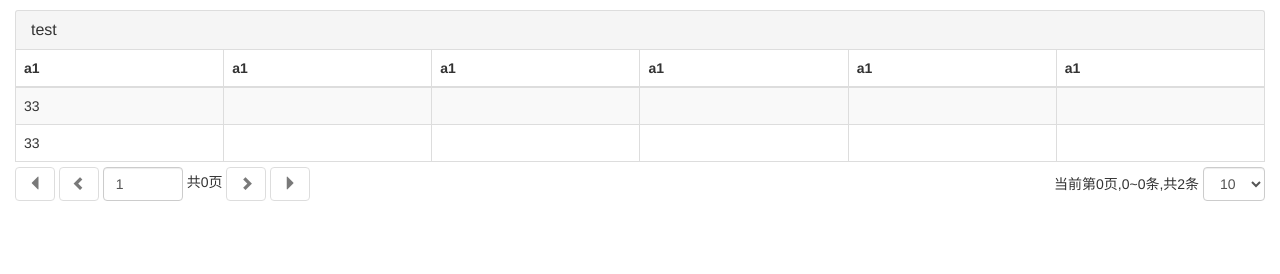
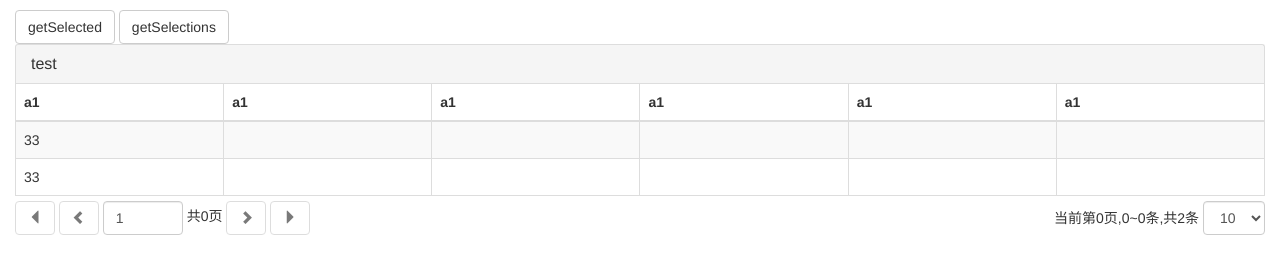
Before and after one commit to weeksun23/AvalonBootstrap, a plain HTML site: page demo/table/table.html in a window 1280 px wide. Drawn offline with Linux system fonts and the light colour scheme.

Commit message:
update table

```diff
--- a/demo/table/table.html
+++ b/demo/table/table.html
@@ -9,10 +9,12 @@
 <link href="../../css/base.css" rel="stylesheet">
 </head>
 <body ms-controller='page'>
-<div class="container-fluid">
+<div class="container-fluid mgt10">
 	<div class='row'>
 		<div class='col-sm-12'>
-			<div class='mgt10' ms-widget="table,$table1,$table1Opts"></div>
+			<button class='btn btn-default' ms-click='getSelected'>getSelected</button>
+			<button class='btn btn-default' ms-click='getSelections'>getSelections</button>
+			<div ms-widget="table,$table1,$table1Opts"></div>
 		</div>
 	</div>
 </div>
@@ -21,10 +23,17 @@
 	require(["avalon.extend","table/avalon.table"],function(){
 		var vmodel = avalon.define({
 			$id : "page",
+			getSelected : function(){
+				avalon.log(avalon.vmodels.$table1.getSelected());
+			},
+			getSelections : function(){
+				avalon.log(avalon.vmodels.$table1.getSelections());
+			},
 			$table1Opts : {
 				title : "test",
+				singleSelect : true,
 				columns : [
-					{field : "a1",title : "a1"},
+					{field : "a1",title : "a1",sort : true},
 					{field : "a2",title : "a1"},
 					{field : "a3",title : "a1"},
 					{field : "a4",title : "a1"},
--- a/src/table/avalon.table.css
+++ b/src/table/avalon.table.css
@@ -1,9 +1,9 @@
-.panel-table.panel{
+.mgrid.panel{
 	border: 0;position: relative;box-shadow:none;
 	-moz-box-shadow: none;
 	-webkit-box-shadow:none;
 }
-.panel-table.panel .panel-heading{border-width:1px 1px 0 1px;border-style: solid;}
+.mgrid.panel .panel-heading{border-width:1px 1px 0 1px;border-style: solid;}
 .mtable.panel-body{padding:0;}
 .mtable .table{margin-bottom:0}
 .mtable .table-responsive{margin-bottom:5px;}
@@ -12,8 +12,16 @@
 .mtable h2{margin:0;padding:20px 0;border:1px solid #ddd;border-top:0}
 .mtable .mtable-tr-hover,
 .mtable .table-striped .mtable-tr-hover{background-color: #eee}
+.mtable .table-striped .mtable-th-hover{background-color: #e2e2e2}
+.mtable .table-striped .mtable-tr-selected{background-color: #FAF5B4}
 .mpagination>div>span{display: inline-block;}
 .mpagination .form-control{display: inline-block;width: auto;}
 .mpagination input.form-control{vertical-align: middle;}
 .mpagination .glyphicon:hover{background-color: #e2e2e2}
 .mpagination .page{width: 80px}
+@media (max-width: 570px) {
+	.mpagination .pull-right{display: none;}
+}
+@media (max-width: 340px) {
+	.mpagination .mpagination-first,.mpagination .mpagination-last{display: none;}
+}
--- a/src/table/avalon.table.html
+++ b/src/table/avalon.table.html
@@ -6,14 +6,19 @@
 		<table class="table" ms-class='table-striped:striped' ms-class-1='table-bordered:border'>
 			<thead>
 				<tr>
-					<th ms-repeat='columns'>
-						<div>{{el.title}}</div>
+					<th ms-repeat='columns' ms-css-width='el.width' ms-click='sort(el)' ms-hover='mtable-th-hover'>
+						<div>
+							{{el.title}}
+							<span class='pull-right' ms-if='el.sort' ms-visible='el.sortOrder'>
+								<i class='glyphicon' ms-class='glyphicon-triangle-{{el.sortOrder}}'></i>
+							</span>
+						</div>
 					</th>
 				</tr>
 			</thead>
 			<tbody>
-				<tr ms-repeat-item="data[rowsKey]" ms-hover="mtable-tr-hover">
-					<td ms-repeat-el='columns'>
+				<tr ms-repeat-item="data[rowsKey]" ms-hover="mtable-tr-hover" ms-class='mtable-tr-selected:item._selected' ms-click='toggleSelect(item)'>
+					<td ms-repeat-el='columns' ms-css-width='el.width'>
 						<div>{{el.formatter ? el.formatter(item[el.field],item) : item[el.field] | html}}</div>
 					</td>
 				</tr>
@@ -24,7 +29,7 @@
 </div>
 <div ms-if='pagination' class='mpagination clearfix'>
 	<div class='pull-left' onselectstart='return false'>
-		<button class='btn btn-default' ms-class='disabled:curPage <= 1' ms-click='$toPage("first")'>
+		<button class='btn btn-default mpagination-first' ms-class='disabled:curPage <= 1' ms-click='$toPage("first")'>
 			<i class='glyphicon glyphicon-triangle-left'></i>
 		</button>
 		<button class='btn btn-default' ms-class='disabled:curPage <= 1' ms-click='$toPage(-1)'>
@@ -36,7 +41,7 @@
 		<button class='btn btn-default' ms-class='disabled:curPage >= sumPage' ms-click='$toPage(1)'>
 			<i class='glyphicon glyphicon-chevron-right'></i>
 		</button>
-		<button class='btn btn-default' ms-class='disabled:curPage >= sumPage' ms-click='$toPage("last")'>
+		<button class='btn btn-default mpagination-last' ms-class='disabled:curPage >= sumPage' ms-click='$toPage("last")'>
 			<i class='glyphicon glyphicon-triangle-right'></i>
 		</button>
 	</div>
--- a/src/table/avalon.table.js
+++ b/src/table/avalon.table.js
@@ -8,7 +8,12 @@ define(["avalon.extend","text!./avalon.table.html","css!./avalon.table.css"],fun
 				//格式化函数
 				formatter : null,
 				//标题
-				title : ""
+				title : "",
+				//列宽度
+				width : null,
+				//排序
+				sort : null,
+				sortOrder : null
 			};
 			for(var i in obj){
 				if(column[i] === undefined){
@@ -33,12 +38,13 @@ define(["avalon.extend","text!./avalon.table.html","css!./avalon.table.css"],fun
 		var options = data.tableOptions;
 		initFrontPageData(options);
 		initColumns(options.columns);
+		var lastSelect;
 		var vmodel = avalon.define(data.tableId,function(vm){
 			avalon.mix(vm,options);
 			vm.widgetElement = element;
-			vm.$skipArray = ['widgetElement','pageSizeArr','totalKey','rowsKey','loadData','frontPageData','queryParams'];
+			vm.$skipArray = ['widgetElement','pageSizeArr','totalKey','rowsKey','loadData','frontPageData','queryParams','singleSelect'];
 			vm.$init = function(){
-				avalon(element).addClass("panel panel-default panel-table");
+				avalon(element).addClass("panel panel-default mgrid");
 				element.innerHTML = templete;
 				avalon.scan(element, vmodel);
 				if (typeof options.onInit === "function") {
@@ -70,6 +76,32 @@ define(["avalon.extend","text!./avalon.table.html","css!./avalon.table.css"],fun
 				}
 				loadDataByPage(page);
 			};
+			vm.toggleSelect = function(item){
+				if(vmodel.singleSelect){
+					if(item._selected){
+						item._selected = false;
+						lastSelect = null;
+					}else{
+						if(lastSelect){
+							lastSelect._selected = false;
+						}
+						item._selected = true;
+						lastSelect = item;
+					}
+				}else{
+					item._selected = !item._selected;
+				}
+			};
+			vm.sort = function(item){
+				if(item.sort){
+					if(item.sortOrder === 'bottom'){
+						item.sortOrder = 'top';
+					}else{
+						item.sortOrder = 'bottom';
+					}
+				}
+			};
+			/***/
 			vm.load = function(param){
 				ajaxLoad(1,param || {});
 			};
@@ -77,11 +109,33 @@ define(["avalon.extend","text!./avalon.table.html","css!./avalon.table.css"],fun
 				ajaxLoad(vmodel.curPage);
 			};
 			vm.loadFrontPageData = function(data,page){
+				initRowsData(data);
 				vmodel.frontPageData = data;
 				vmodel.data[vmodel.totalKey] = data.length;
 				loadDataByPage(page || 1);
 			};
+			vm.getSelected = function(){
+				//获取所选的第一个行对象
+				return getSelect(true);
+			};
+			vm.getSelections = function(){
+				//获取所选的所有行对象
+				return getSelect(false);
+			};
 		});
+		function getSelect(isFirst){
+			var data = vmodel.data[vmodel.rowsKey];
+			var re = [];
+			for(var i=0,ii;ii=data[i++];){
+				if(ii._selected){
+					if(isFirst){
+						return ii;
+					}
+					re.push(ii);
+				}
+			}
+			return isFirst ? null : re;
+		}
 		function loadDataByPage(page,func){
 			if(!vmodel.url){
 				if(!vmodel.frontPageData){
@@ -115,6 +169,7 @@ define(["avalon.extend","text!./avalon.table.html","css!./avalon.table.css"],fun
 			avalon.ajaxGet(vmodel.url,vmodel.queryParams,function(data){
 				avalon.log(vmodel.url,"返回数据",data);
 				if(data.code === 0){
+					initRowsData(data.result.list);
 					vmodel.data[vmodel.rowsKey] = data.result.list;
 					vmodel.data[vmodel.totalKey] = data.result.totalCount;
 					vmodel.changeCurPage = vmodel.curPage = page;
@@ -132,6 +187,7 @@ define(["avalon.extend","text!./avalon.table.html","css!./avalon.table.css"],fun
 			if(opts.url) return;
 			var frontPageData = opts.frontPageData;
 			if(!frontPageData) return;
+			initRowsData(frontPageData);
 			var re = [];
 			for(var i=0;i<opts.pageSize;i++){
 				var item = frontPageData[i];
@@ -163,6 +219,19 @@ define(["avalon.extend","text!./avalon.table.html","css!./avalon.table.css"],fun
 				}
 			}
 		}
+		//初始化每一行数据
+		function initRowsData(data){
+			var obj = {
+				_selected : false
+			};
+			for(var i=0,ii;ii=data[i++];){
+				for(var j in obj){
+					if(ii[j] === undefined){
+						ii[j] = obj[j];
+					}
+				}
+			}
+		}
 		return vmodel;
 	};
 	function setEmptyData(opts){
@@ -190,6 +259,7 @@ define(["avalon.extend","text!./avalon.table.html","css!./avalon.table.css"],fun
 			total : 0,
 			rows : []
 		},
+		singleSelect : true,
 		//pagination options
 		pagination : true,
 		sumPage : 0,
```
